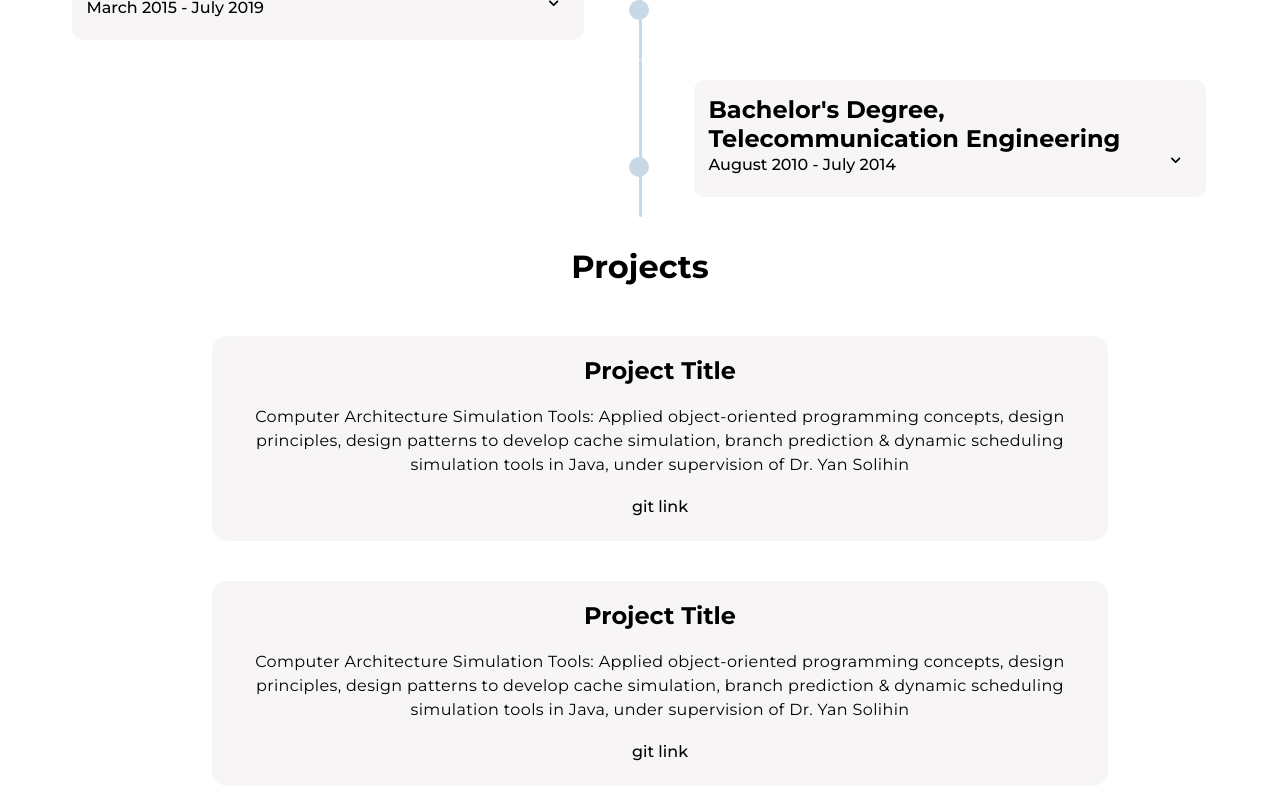
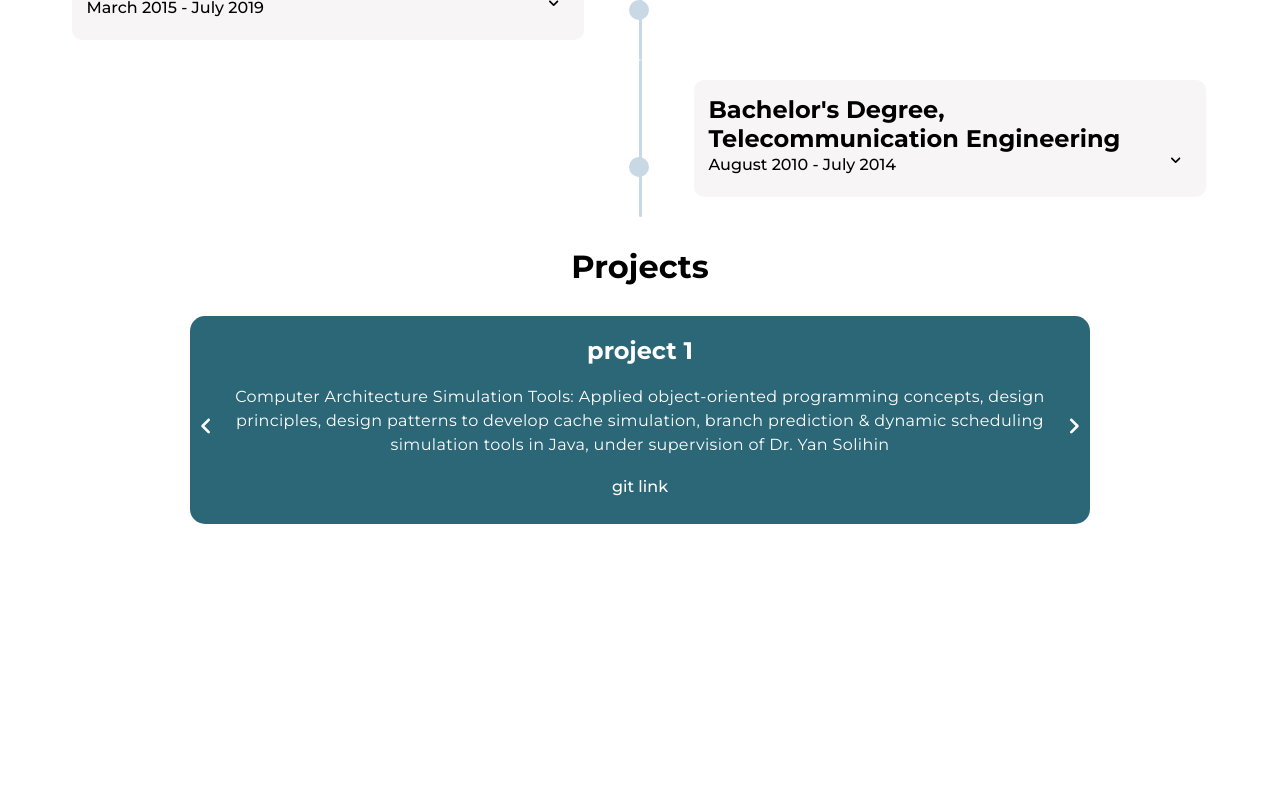
Before and after one commit to shreyassf92/ResumeTimelineTemplate, a React app: page / in a window 1280 px wide. Shown: the part 1295-2095 px from the top of the page. After the commit the page ends 1879 px from the top, so only its background shows below. Built offline with nearby package versions, Linux system fonts and the light colour scheme.

Commit message:
updated the project carousel to include slide buttons

```diff
--- a/src/App.js
+++ b/src/App.js
@@ -28,8 +28,9 @@ class App extends Component {
         </Timeline>
 
         <ProjectCarousel>
-          <ProjectCard />
-          <ProjectCard />
+          <ProjectCard title="project 1" />
+          <ProjectCard title="project 2" />
+          <ProjectCard title="project 3" />
         </ProjectCarousel>
       </div>
     );
--- a/src/components/ProjectCard.css
+++ b/src/components/ProjectCard.css
@@ -1,14 +1,12 @@
 .container{
-    width: 100%;
     display: flex;
+    flex-shrink: 0;
     flex-direction: column;
     justify-content: space-evenly;
     align-items: center;
     padding: 20px;
     border-radius: 15px;
-    background-color: #F7F5F6;
-    margin: 20px;
-
+    background-color: #2b6777;
 }
 
 .description{
@@ -17,16 +15,22 @@
     font-weight:400;
     line-height: 24px;
     letter-spacing: 0.35px;
+    color: white;
+}
+
+.title{
+    color: white;
 }
 
 .link{
-    color: black;
+    color: white;
     font-weight: 500;
     text-decoration: none;
     padding-bottom: 5px;
+    border-bottom: 3px solid transparent;
 }
 
 .link:hover{
-    color: #2b6777;
-    border-bottom: 2px solid #2b6777;
+    color: white;
+    border-bottom: 3px solid white;
 }
--- a/src/components/ProjectCard.js
+++ b/src/components/ProjectCard.js
@@ -1,10 +1,10 @@
 import React from 'react';
 import Classes from './ProjectCard.css';
 
-const projectcard = () => {
+const projectcard = (props) => {
     return (
         <div className={Classes.container}>
-            <h2 className={Classes.title}>Project Title</h2>
+            <h2 className={Classes.title}>{props.title}</h2>
 
             <p className={Classes.description}>
                 Computer Architecture Simulation Tools: Applied object-oriented programming concepts, design principles, design patterns to develop cache simulation, branch prediction & dynamic scheduling simulation tools in Java, under supervision of Dr. Yan Solihin
--- a/src/components/ProjectCarousel.css
+++ b/src/components/ProjectCarousel.css
@@ -1,15 +1,47 @@
 .container{
-    margin: 30px 0 60px 0;
-    width: 100%;
+    padding: 30px 0 60px 0;
+    width: 100vw;
     display: flex;
     flex-direction: column;
     justify-content: start;
     align-items: center;
 }
 
-.innerContainer{
+.carouselStationary{
     margin-top: 30px;
+    max-width: 900px;
+    width: 100%;
+    overflow: hidden;
+    position: relative;
+}
+
+.carouselSlider{
     display: flex;
-    flex-direction: column;
-    width: 70%;
+    overflow-x: auto;
+    scroll-snap-type: x mandatory;
 }
+
+.carouselSlider > div{
+    width: 100%;
+    scroll-snap-align: center;
+}
+
+.leftSlider{
+    border: none;
+    outline: none;
+    position: absolute;
+    background: none;
+    top: 50%;
+    left: 0;
+    transform: translate(0px, -10px);
+}
+
+.rightSlider{
+    border: none;
+    outline: none;
+    position: absolute;
+    background: none;
+    top: 50%;
+    right: 0;
+    transform: translate(0px, -10px);
+}
--- a/src/components/ProjectCarousel.js
+++ b/src/components/ProjectCarousel.js
@@ -1,14 +1,48 @@
-import React from 'react';
+import React, { useCallback, useEffect, useRef, useState } from 'react';
 import Classes from './ProjectCarousel.css';
 
 const projectcarousel = (props) => {
+
+    const [currElement, setCurrElement] = useState(null);
+
+    const ref = useRef(null);
+
+    useEffect(() => {
+
+        console.log("useEffect");
+        setCurrElement(ref.current.children[0]);
+
+    }, [ref]);
+
+    const scrollRight = () => {
+        if (currElement.nextElementSibling !== null) {
+            currElement.nextElementSibling.scrollIntoView({ behavior: 'smooth' });
+            setCurrElement(currElement.nextElementSibling);
+        }
+    };
+
+    const scrollLeft = () => {
+        if (currElement.previousElementSibling !== null) {
+            currElement.previousElementSibling.scrollIntoView({ behavior: 'smooth' });
+            setCurrElement(currElement.previousElementSibling);
+        }
+    };
+
     return (
         <div className={Classes.container}>
             <h1>Projects</h1>
-            <div className={Classes.innerContainer}>
-                {props.children}
+            <div className={Classes.carouselStationary}>
+                <button className={Classes.leftSlider} onClick={scrollLeft}>
+                    <svg xmlns="http://www.w3.org/2000/svg" viewBox="0 0 24 24" fill="white" width="32px" height="32px"><path d="M14.71 15.88L10.83 12l3.88-3.88c.39-.39.39-1.02 0-1.41-.39-.39-1.02-.39-1.41 0L8.71 11.3c-.39.39-.39 1.02 0 1.41l4.59 4.59c.39.39 1.02.39 1.41 0 .38-.39.39-1.03 0-1.42z" /></svg>
+                </button>
+                <div className={Classes.carouselSlider} ref={ref}>
+                    {props.children}
+                </div>
+                <button className={Classes.rightSlider} onClick={scrollRight}>
+                    <svg xmlns="http://www.w3.org/2000/svg" viewBox="0 0 24 24" fill="white" width="32px" height="32px"><path d="M9.29 15.88L13.17 12 9.29 8.12c-.39-.39-.39-1.02 0-1.41.39-.39 1.02-.39 1.41 0l4.59 4.59c.39.39.39 1.02 0 1.41L10.7 17.3c-.39.39-1.02.39-1.41 0-.38-.39-.39-1.03 0-1.42z" /></svg>
+                </button>
             </div>
-        </div>
+        </div >
     );
 }
 
```
